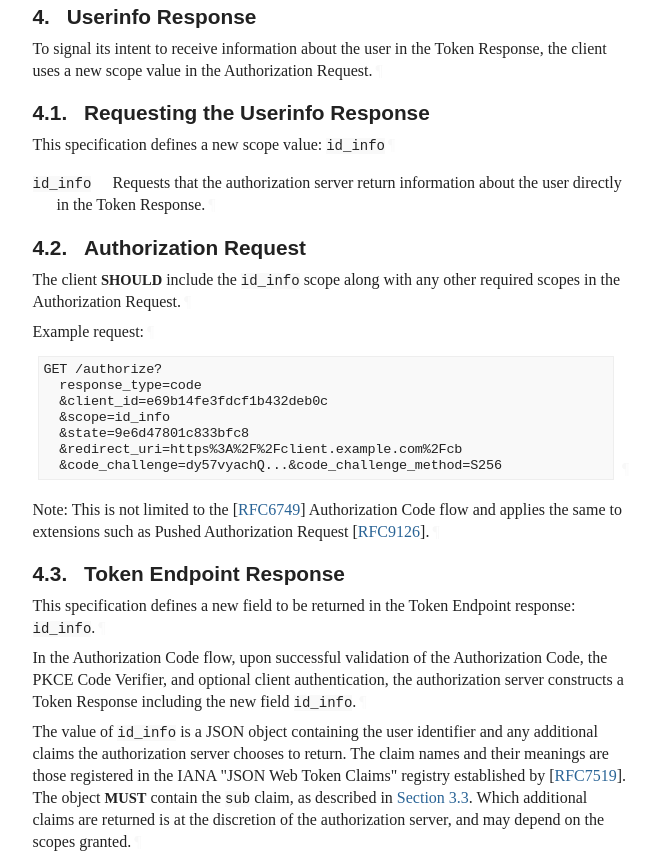
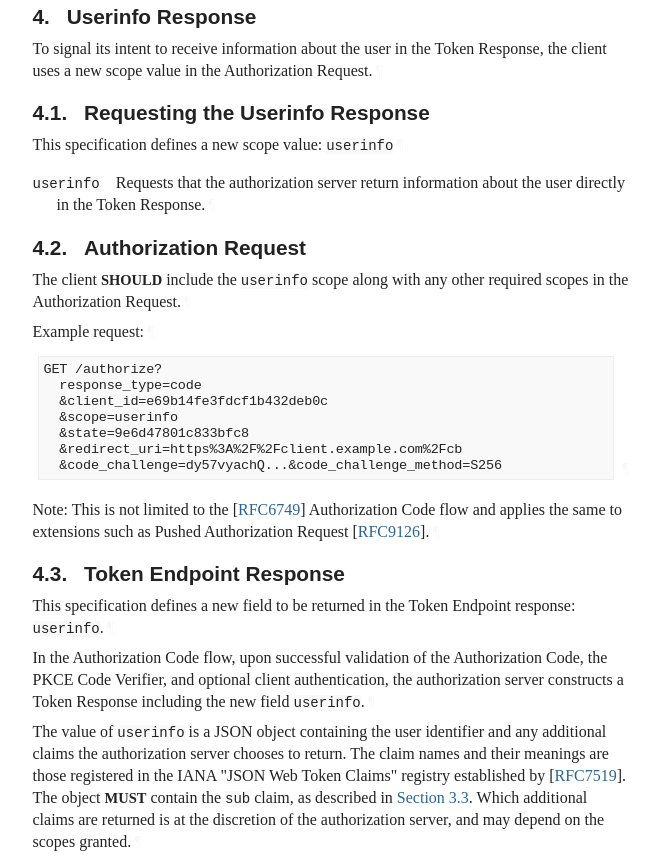
Before and after one commit to aaronpk/openid-simplified-userinfo-response, a plain HTML site: page draft-parecki-oauth-userinfo-response.html in a window 1280 px wide. Shown: the part 2885-3753 px from the top of the page, without its empty margins (92-751 px from the left). Drawn offline with Linux system fonts and the light colour scheme; a web font is replaced by a local one.

Commit message:
Script updating gh-pages from 83523ab. [ci skip]

```diff
--- a/draft-parecki-oauth-userinfo-response.html
+++ b/draft-parecki-oauth-userinfo-response.html
@@ -1237,7 +1237,7 @@ svg {
           <p id="section-1-4.1.1">The "Subject Response", returning only the user identifier as a new top-level property <code>sub</code> in the token response<a href="#section-1-4.1.1" class="pilcrow">¶</a></p>
 </li>
         <li class="normal" id="section-1-4.2">
-          <p id="section-1-4.2.1">The "Userinfo Response", returning a new top-level property <code>id_info</code> as a JSON object containing the user identifier and any additional claims the authorization server chooses to return.<a href="#section-1-4.2.1" class="pilcrow">¶</a></p>
+          <p id="section-1-4.2.1">The "Userinfo Response", returning a new top-level property <code>userinfo</code> as a JSON object containing the user identifier and any additional claims the authorization server chooses to return.<a href="#section-1-4.2.1" class="pilcrow">¶</a></p>
 </li>
       </ul>
 <p id="section-1-5">This specification only gives the authorization server a way to return a user identifier to the client. It does not prove the identity of the user, and the identifier says nothing about a real person: it is the authorization server's own identifier for the account that authorized the request.<a href="#section-1-5" class="pilcrow">¶</a></p>
@@ -1347,9 +1347,9 @@ GET /authorize?
         <h3 id="name-requesting-the-userinfo-res">
 <a href="#section-4.1" class="section-number selfRef">4.1. </a><a href="#name-requesting-the-userinfo-res" class="section-name selfRef">Requesting the Userinfo Response</a>
         </h3>
-<p id="section-4.1-1">This specification defines a new scope value: <code>id_info</code><a href="#section-4.1-1" class="pilcrow">¶</a></p>
+<p id="section-4.1-1">This specification defines a new scope value: <code>userinfo</code><a href="#section-4.1-1" class="pilcrow">¶</a></p>
 <span class="break"></span><dl class="dlParallel" id="section-4.1-2">
-          <dt id="section-4.1-2.1"><code>id_info</code></dt>
+          <dt id="section-4.1-2.1"><code>userinfo</code></dt>
           <dd style="margin-left: 1.5em" id="section-4.1-2.2">
             <p id="section-4.1-2.2.1">Requests that the authorization server return information about the user directly in the Token Response.<a href="#section-4.1-2.2.1" class="pilcrow">¶</a></p>
 </dd>
@@ -1362,14 +1362,14 @@ GET /authorize?
         <h3 id="name-authorization-request-2">
 <a href="#section-4.2" class="section-number selfRef">4.2. </a><a href="#name-authorization-request-2" class="section-name selfRef">Authorization Request</a>
         </h3>
-<p id="section-4.2-1">The client <span class="bcp14">SHOULD</span> include the <code>id_info</code> scope along with any other required scopes in the Authorization Request.<a href="#section-4.2-1" class="pilcrow">¶</a></p>
+<p id="section-4.2-1">The client <span class="bcp14">SHOULD</span> include the <code>userinfo</code> scope along with any other required scopes in the Authorization Request.<a href="#section-4.2-1" class="pilcrow">¶</a></p>
 <p id="section-4.2-2">Example request:<a href="#section-4.2-2" class="pilcrow">¶</a></p>
 <div class="alignLeft art-text artwork" id="section-4.2-3">
 <pre>
 GET /authorize?
   response_type=code
   &amp;client_id=e69b14fe3fdcf1b432deb0c
-  &amp;scope=id_info
+  &amp;scope=userinfo
   &amp;state=9e6d47801c833bfc8
   &amp;redirect_uri=https%3A%2F%2Fclient.example.com%2Fcb
   &amp;code_challenge=dy57vyachQ...&amp;code_challenge_method=S256
@@ -1383,9 +1383,9 @@ GET /authorize?
         <h3 id="name-token-endpoint-response-2">
 <a href="#section-4.3" class="section-number selfRef">4.3. </a><a href="#name-token-endpoint-response-2" class="section-name selfRef">Token Endpoint Response</a>
         </h3>
-<p id="section-4.3-1">This specification defines a new field to be returned in the Token Endpoint response: <code>id_info</code>.<a href="#section-4.3-1" class="pilcrow">¶</a></p>
-<p id="section-4.3-2">In the Authorization Code flow, upon successful validation of the Authorization Code, the PKCE Code Verifier, and optional client authentication, the authorization server constructs a Token Response including the new field <code>id_info</code>.<a href="#section-4.3-2" class="pilcrow">¶</a></p>
-<p id="section-4.3-3">The value of <code>id_info</code> is a JSON object containing the user identifier and any additional claims the authorization server chooses to return. The claim names and their meanings are those registered in the IANA "JSON Web Token Claims" registry established by <span>[<a href="#RFC7519" class="cite xref">RFC7519</a>]</span>. The object <span class="bcp14">MUST</span> contain the <code>sub</code> claim, as described in <a href="#subject-token-response" class="auto internal xref">Section 3.3</a>. Which additional claims are returned is at the discretion of the authorization server, and may depend on the scopes granted.<a href="#section-4.3-3" class="pilcrow">¶</a></p>
+<p id="section-4.3-1">This specification defines a new field to be returned in the Token Endpoint response: <code>userinfo</code>.<a href="#section-4.3-1" class="pilcrow">¶</a></p>
+<p id="section-4.3-2">In the Authorization Code flow, upon successful validation of the Authorization Code, the PKCE Code Verifier, and optional client authentication, the authorization server constructs a Token Response including the new field <code>userinfo</code>.<a href="#section-4.3-2" class="pilcrow">¶</a></p>
+<p id="section-4.3-3">The value of <code>userinfo</code> is a JSON object containing the user identifier and any additional claims the authorization server chooses to return. The claim names and their meanings are those registered in the IANA "JSON Web Token Claims" registry established by <span>[<a href="#RFC7519" class="cite xref">RFC7519</a>]</span>. The object <span class="bcp14">MUST</span> contain the <code>sub</code> claim, as described in <a href="#subject-token-response" class="auto internal xref">Section 3.3</a>. Which additional claims are returned is at the discretion of the authorization server, and may depend on the scopes granted.<a href="#section-4.3-3" class="pilcrow">¶</a></p>
 </section>
 </div>
 <div id="response-rules-1">
@@ -1395,7 +1395,7 @@ GET /authorize?
         </h3>
 <ul class="normal">
 <li class="normal" id="section-4.4-1.1">
-            <p id="section-4.4-1.1.1">If the client included the <code>id_info</code> scope in the initial Authorization Request, the authorization server <span class="bcp14">MUST</span> include the <code>id_info</code> parameter in the Token Response. The authorization server <span class="bcp14">MAY</span> also return the <code>id_info</code> parameter if the client did not include the <code>id_info</code> scope in the initial Authorization Request.<a href="#section-4.4-1.1.1" class="pilcrow">¶</a></p>
+            <p id="section-4.4-1.1.1">If the client included the <code>userinfo</code> scope in the initial Authorization Request, the authorization server <span class="bcp14">MUST</span> include the <code>userinfo</code> parameter in the Token Response. The authorization server <span class="bcp14">MAY</span> also return the <code>userinfo</code> parameter if the client did not include the <code>userinfo</code> scope in the initial Authorization Request.<a href="#section-4.4-1.1.1" class="pilcrow">¶</a></p>
 </li>
           <li class="normal" id="section-4.4-1.2">
             <p id="section-4.4-1.2.1">No change is made to the requirements of the standard OAuth 2.0 <span>[<a href="#RFC6749" class="cite xref">RFC6749</a>]</span> parameters in the response or any additional parameters defined by extensions.<a href="#section-4.4-1.2.1" class="pilcrow">¶</a></p>
@@ -1408,7 +1408,7 @@ GET /authorize?
   "access_token": "a5c64fbb3e03d973d3c7ef",
   "token_type": "Bearer",
   "expires_in": 3600,
-  "id_info": {
+  "userinfo": {
     "sub": "b46b2f1f2b7686d",
     "name": "Alice Example",
     "preferred_username": "alice",
@@ -1431,7 +1431,7 @@ GET /authorize?
         <h3 id="name-not-a-proof-of-identity">
 <a href="#section-5.1" class="section-number selfRef">5.1. </a><a href="#name-not-a-proof-of-identity" class="section-name selfRef">Not a Proof of Identity</a>
         </h3>
-<p id="section-5.1-1">The <code>sub</code> and <code>id_info</code> values are not an assertion of the user's identity. They tell the client which identifier the authorization server associates with the user who authorized the request, and nothing more. In particular, they do not establish that the user is a particular real person. Clients <span class="bcp14">MUST</span> treat the user identifier as scoped to the authorization server that returned it, and <span class="bcp14">MUST NOT</span> assume that the same value returned by a different authorization server refers to the same user.<a href="#section-5.1-1" class="pilcrow">¶</a></p>
+<p id="section-5.1-1">The <code>sub</code> and <code>userinfo</code> values are not an assertion of the user's identity. They tell the client which identifier the authorization server associates with the user who authorized the request, and nothing more. In particular, they do not establish that the user is a particular real person. Clients <span class="bcp14">MUST</span> treat the user identifier as scoped to the authorization server that returned it, and <span class="bcp14">MUST NOT</span> assume that the same value returned by a different authorization server refers to the same user.<a href="#section-5.1-1" class="pilcrow">¶</a></p>
 </section>
 </div>
 <div id="token-endpoint">
@@ -1439,8 +1439,8 @@ GET /authorize?
         <h3 id="name-token-endpoint">
 <a href="#section-5.2" class="section-number selfRef">5.2. </a><a href="#name-token-endpoint" class="section-name selfRef">Token Endpoint</a>
         </h3>
-<p id="section-5.2-1">The <code>sub</code> and <code>id_info</code> response fields <span class="bcp14">MUST</span> only be returned from the token endpoint.<a href="#section-5.2-1" class="pilcrow">¶</a></p>
-<p id="section-5.2-2">The <code>sub</code> and <code>id_info</code> values <span class="bcp14">MUST NOT</span> be returned in the Authorization Response (the URL redirect back to the client), as this passes through the front channel and provides no mechanism for the client to validate the legitimacy of the value in the response.<a href="#section-5.2-2" class="pilcrow">¶</a></p>
+<p id="section-5.2-1">The <code>sub</code> and <code>userinfo</code> response fields <span class="bcp14">MUST</span> only be returned from the token endpoint.<a href="#section-5.2-1" class="pilcrow">¶</a></p>
+<p id="section-5.2-2">The <code>sub</code> and <code>userinfo</code> values <span class="bcp14">MUST NOT</span> be returned in the Authorization Response (the URL redirect back to the client), as this passes through the front channel and provides no mechanism for the client to validate the legitimacy of the value in the response.<a href="#section-5.2-2" class="pilcrow">¶</a></p>
 </section>
 </div>
 <div id="authorization-code-flow">
@@ -1456,7 +1456,7 @@ GET /authorize?
         <h3 id="name-tamper-resistance">
 <a href="#section-5.4" class="section-number selfRef">5.4. </a><a href="#name-tamper-resistance" class="section-name selfRef">Tamper Resistance</a>
         </h3>
-<p id="section-5.4-1">The response defined here provides no cryptographic signature over the <code>sub</code> or <code>id_info</code> values. Their integrity and authenticity are solely reliant on the security of the transport layer of the Token Endpoint and the preceding Authorization Code + PKCE exchange.<a href="#section-5.4-1" class="pilcrow">¶</a></p>
+<p id="section-5.4-1">The response defined here provides no cryptographic signature over the <code>sub</code> or <code>userinfo</code> values. Their integrity and authenticity are solely reliant on the security of the transport layer of the Token Endpoint and the preceding Authorization Code + PKCE exchange.<a href="#section-5.4-1" class="pilcrow">¶</a></p>
 </section>
 </div>
 </section>
```
Also changed, not shown: draft-parecki-oauth-userinfo-response.txt.
